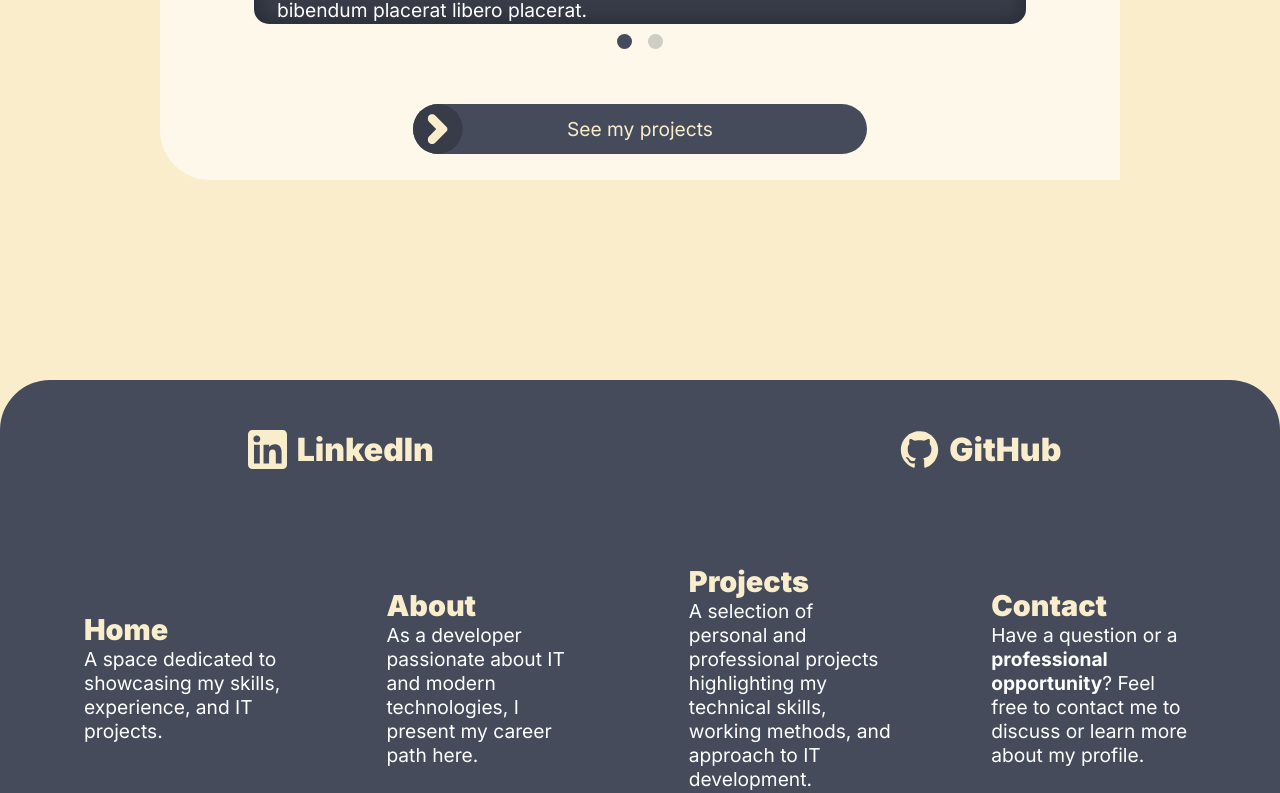
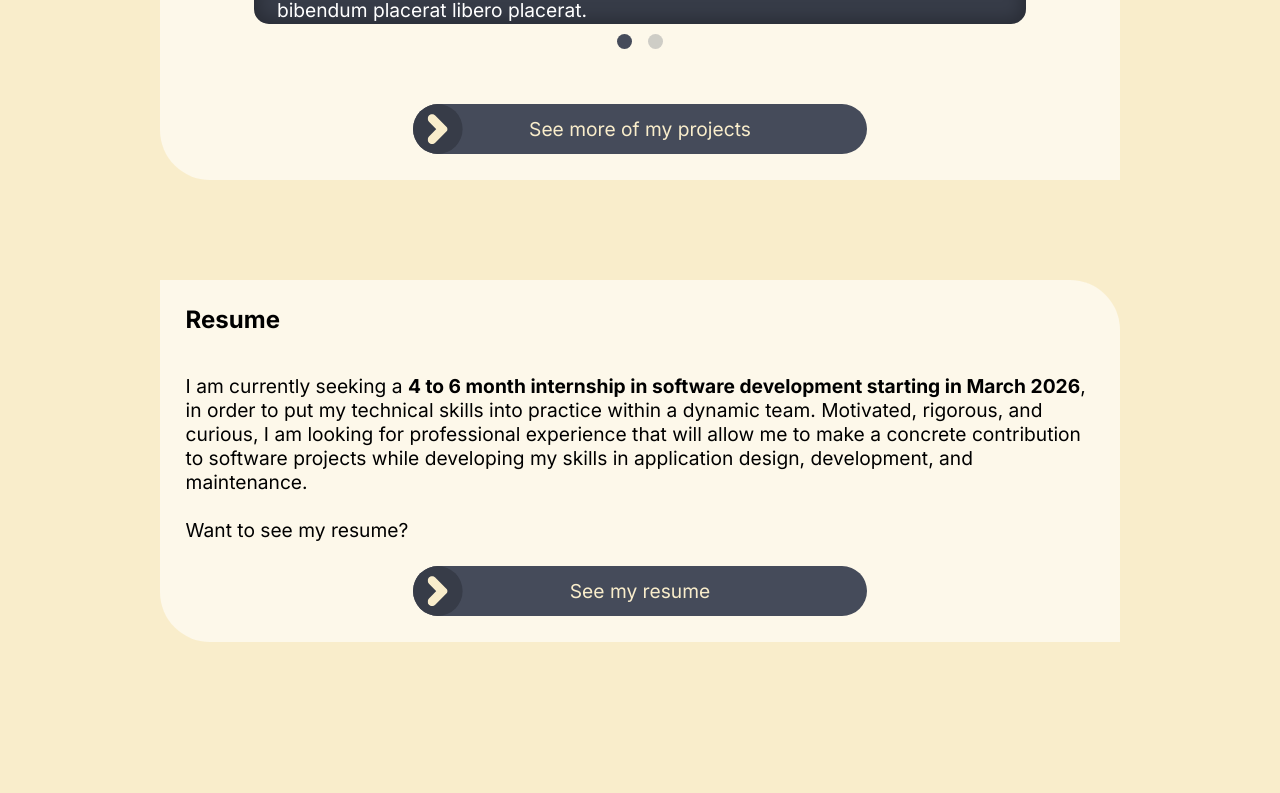
Before and after one commit to mreynaud42/my_showcase_website, a React (Vite) app in the folder showcase_website/: page / in a window 1280 px wide. Shown: the part 947-1740 px from the top of the page. Built offline with nearby package versions, Linux system fonts and the light colour scheme.

Commit message:
add section resume in my home page

```diff
--- a/showcase_website/src/pages/Home.tsx
+++ b/showcase_website/src/pages/Home.tsx
@@ -39,7 +39,15 @@ export default function Home() {
                     ))}
                 </SliderCards>
                 <div className="button">
-                    <ButtonCTA href="/projects" cta="See my projects"/>
+                    <ButtonCTA href="/projects" cta="See more of my projects"/>
+                </div>
+            </section>
+            <section className="home-resume">
+                <h2>Resume</h2>
+                <p>I am currently seeking a <strong>4 to 6 month internship in software development starting in March 2026</strong>, in order to put my technical skills into practice within a dynamic team. Motivated, rigorous, and curious, I am looking for professional experience that will allow me to make a concrete contribution to software projects while developing my skills in application design, development, and maintenance.</p>
+                <p>Want to see my resume?</p>
+                <div className="button">
+                    <ButtonCTA href="/resume" cta="See my resume"/>
                 </div>
             </section>
         </>
--- a/showcase_website/src/styles/pages/home.css
+++ b/showcase_website/src/styles/pages/home.css
@@ -14,7 +14,7 @@ div.info div.button {
     margin-top: auto;
 }
 
-section.projects {
+section.projects, section.home-resume {
     width: 75%;
 }
 
```
